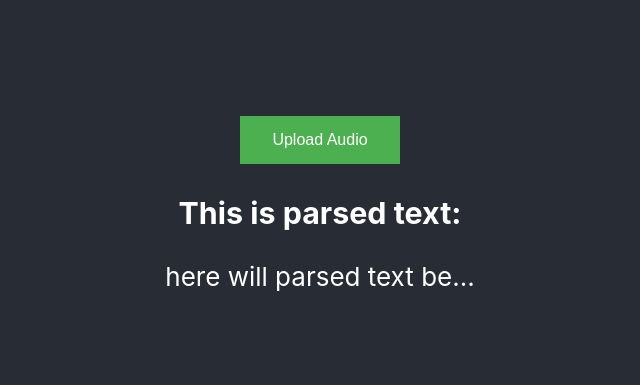
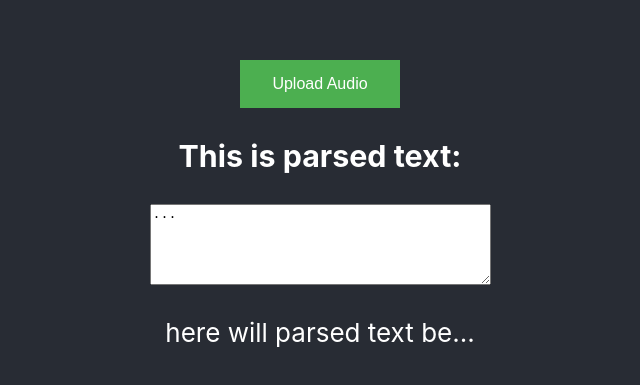
Before and after one commit to ToniJakovcevic10/TranscribeAudioFiles, a React (Create React App) app: page / in a window 1280 px wide. Shown: the part 183-568 px from the top of the page, without its empty margins (320-960 px from the left). Built offline with nearby package versions, Linux system fonts and the light colour scheme.

Commit message:
testing if auto build is working

```diff
--- a/src/ParsedText.js
+++ b/src/ParsedText.js
@@ -5,9 +5,9 @@ function ParsedText() {
 	return (
 		<div>
 			<h3>This is parsed text:</h3>
-			{/* <textarea className='parsedTextTextArea' rows={5} cols={40}>
+			<textarea className='parsedTextTextArea' rows={5} cols={40}>
 				...
-			</textarea> */}
+			</textarea>
 			<p className='parsedTextParagraph'>here will parsed text be...</p>
 		</div>
 	);
```
